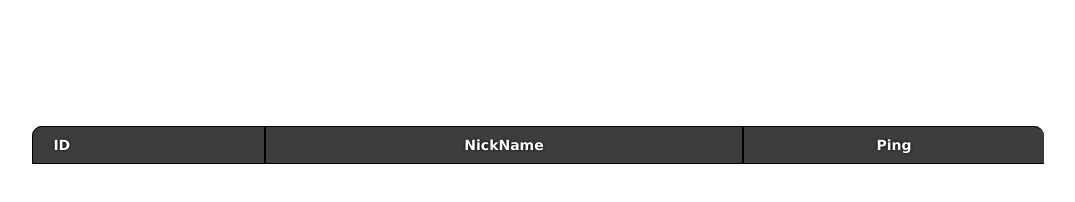
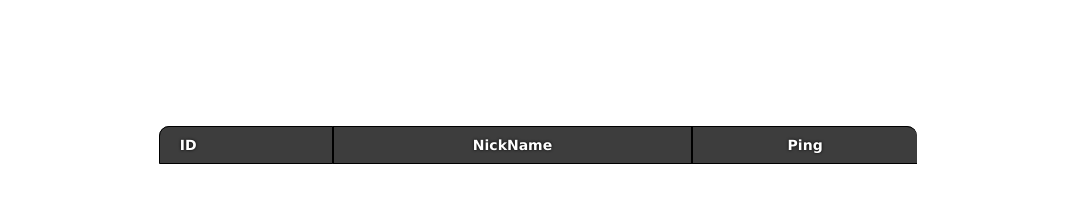
Before and after one commit to pap1k/gtav, a plain HTML site: page client_packages/browser/scoreboard/scoreboard.html in a window 1280 px wide. Shown: the whole page, without its empty margins (102-1177 px from the left). Drawn offline with Linux system fonts and the light colour scheme.

Commit message:
fix styles

```diff
--- a/client_packages/browser/scoreboard/scoreboard.html
+++ b/client_packages/browser/scoreboard/scoreboard.html
@@ -5,12 +5,6 @@
     <title>Title</title>
 
     <style>
-        .scoreboard-table{
-            width: 80%;
-            height: 80%;
-            margin: 10% auto 0;
-            background-color: #3d3d3d;
-        }
         table {
             font-family: "Lucida Sans Unicode", "Lucida Grande", Sans-Serif;
             font-size: 14px;
@@ -18,6 +12,10 @@
             border-spacing: 0;
             text-align: center;
             text-shadow: rgb(0, 0, 0) 0 0 3px;
+            width: 60%;
+            height: 70%;
+            margin: 10% auto 0;
+            background-color: #3d3d3d;
         }
         th {
             background: #3d3d3d;
@@ -25,7 +23,7 @@
             padding: 10px 20px;
         }
         th, td {
-            border-width: 1px 1px 1px 1px;
+            border-width: 0.5px 0.5px 0.5px 0.5px;
             border-color: rgb(0, 0, 0);
             border: 0.5px solid #000;
         }
```
